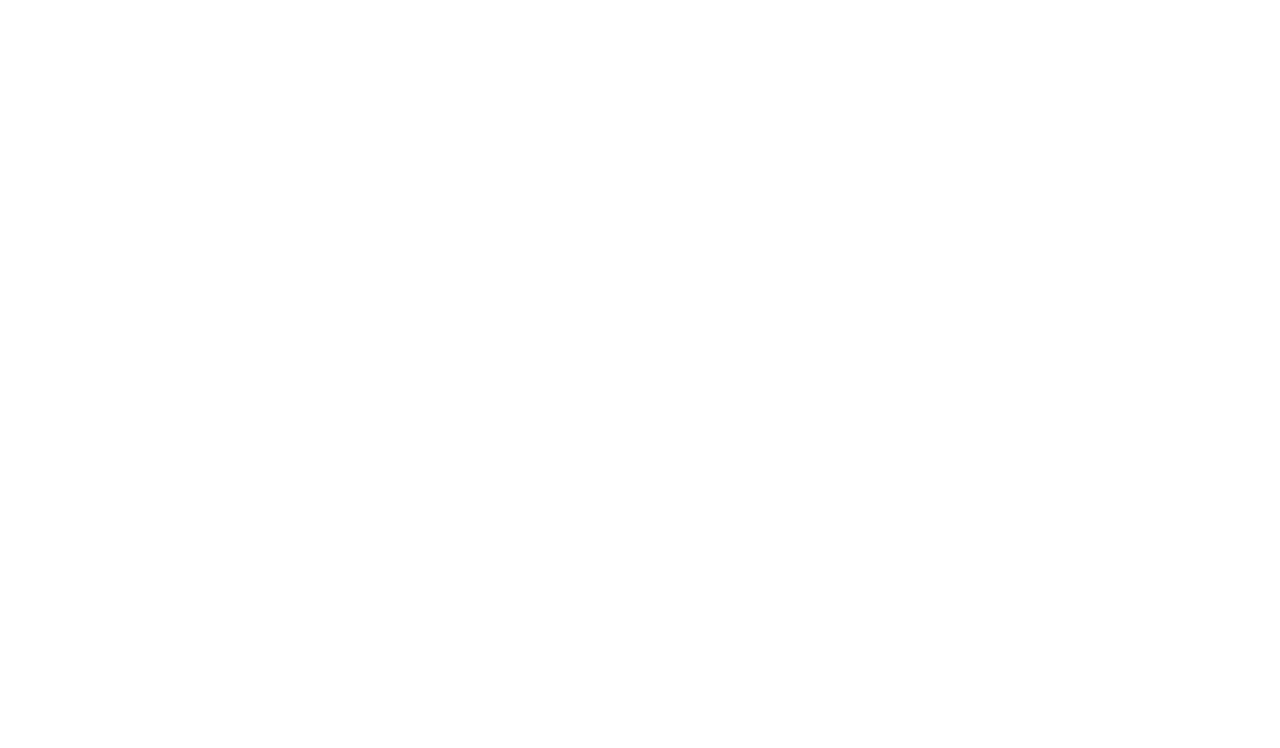
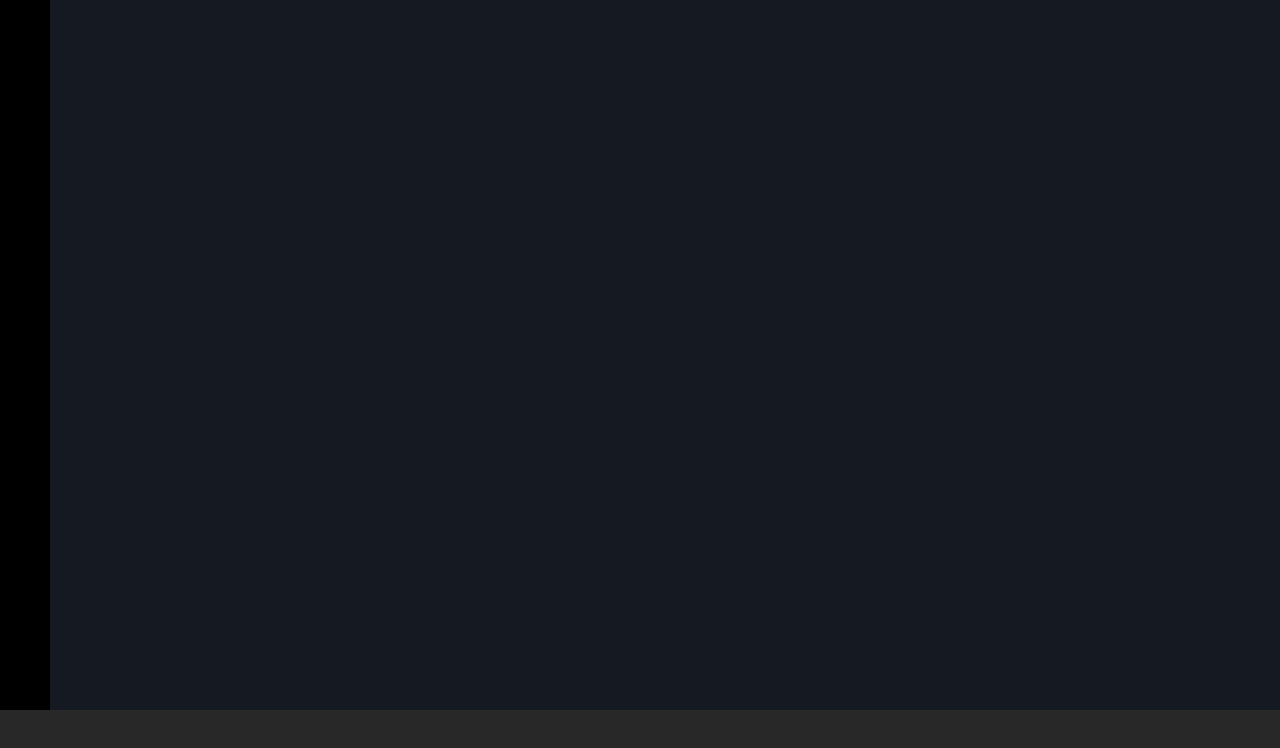
Before and after one commit to UmbertoAmenta/html-css-spotifyweb, a plain HTML site: page index.html in a window 1280 px wide. Drawn offline with Linux system fonts and the light colour scheme.

Commit message:
feat: +main_structure

```diff
--- a/css/style.css
+++ b/css/style.css
@@ -15,6 +15,13 @@
 
 
 /*----------------
+    CUSTOM PROPERTIES
+----------------*/
+--root {
+    --sec_color_text: #7d7f84
+}
+
+/*----------------
     UTILITY
 ----------------*/
 
@@ -23,6 +30,31 @@
 /*----------------
     LAYOUT
 ----------------*/
+body {
+    height: 100vh;
+    background-color: #141922;
+    color: white;
+}
+
+.frame {
+    height: calc(100% - 90px);
+}
+
+header {
+    background-color: black;
+    width: 50px;
+    flex-shrink: 0;
+}
+
+main {
+    flex-grow: 1;
+    overflow-y: auto;
+}
+
+footer {
+    background-color: #282828;
+    height: 90px;
+}
 
 
 
@@ -35,6 +67,10 @@
 /*----------------
     GENERAL
 ----------------*/
+.flex {
+    display: flex;
+}
+
 
 
 /*----------------
@@ -51,3 +87,29 @@
 /*----------------
     FOOTER
 ----------------*/
+
+
+
+/*----------------
+    RESPONSIVE
+        Mobile ->
+----------------*/
+
+/* S - 639px -> */
+@media screen and (min-width: 639px) {
+
+}
+
+
+
+/* M - 878px -> */
+@media screen and (min-width: 878px) {
+
+}
+
+
+
+/* L - 1440px -> */
+@media screen and (min-width: 1440px) {
+
+}
--- a/index.html
+++ b/index.html
@@ -3,11 +3,11 @@
 <head>
     <meta charset="UTF-8">
     <meta name="viewport" content="width=device-width, initial-scale=1.0">
-    <title>Document</title>
+    <title>Spotify</title>
     <link rel="stylesheet" href="css/style.css">
 </head>
 <body>
-    <div class="flex">
+    <div class="frame flex">
         <header>
 
         </header>
```
